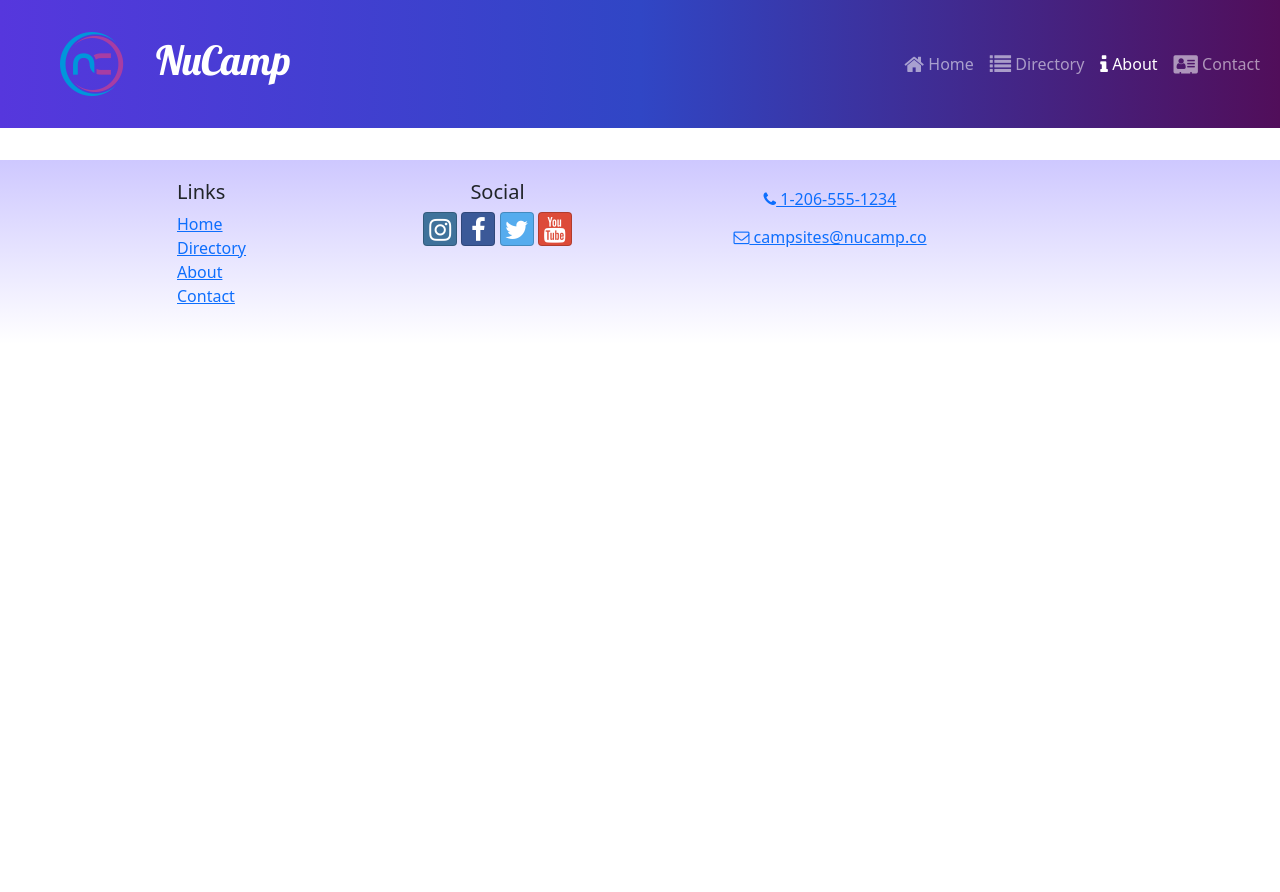
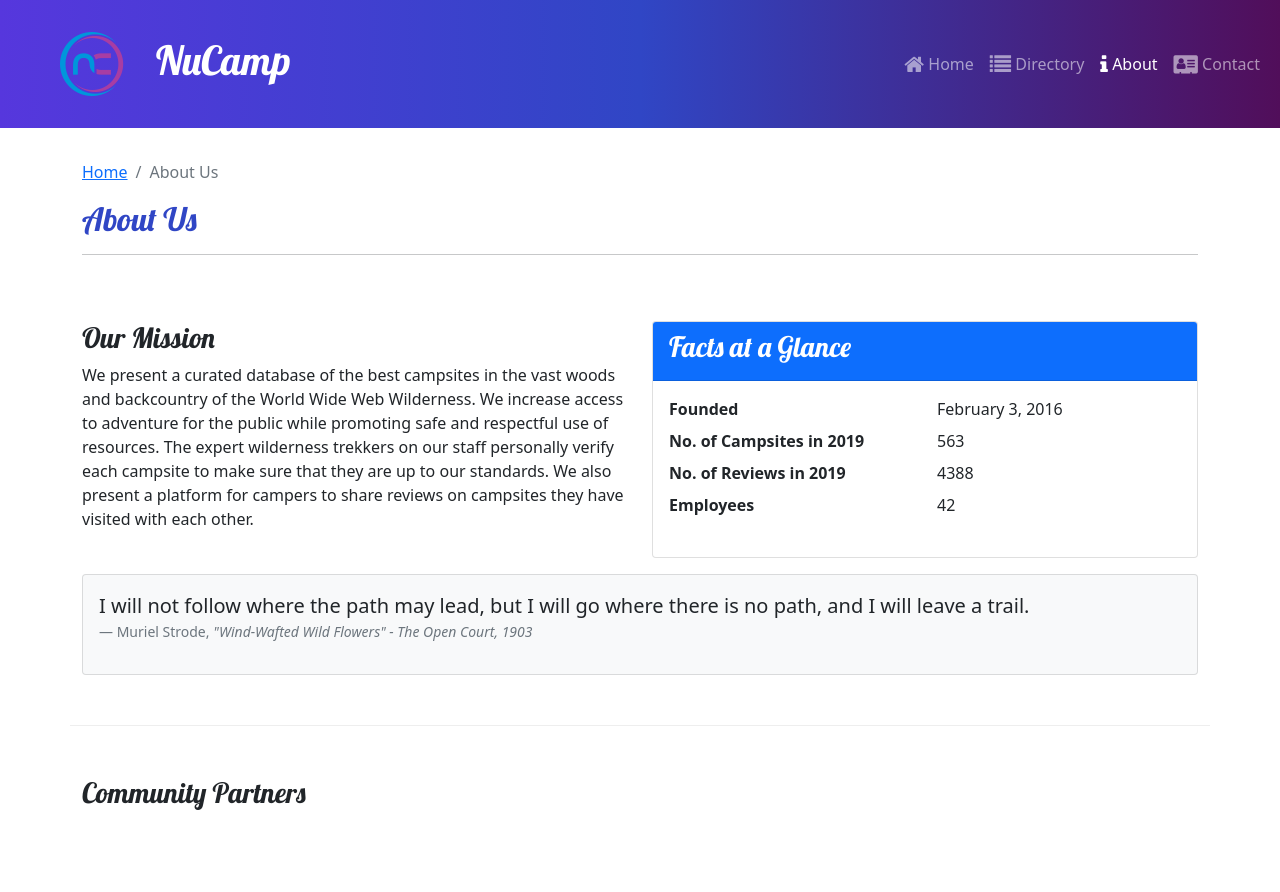
Before and after one commit to bsturrock/nucampsite-react, a React (Create React App) app: page /about in a window 1280 px wide. Shown: the top 892 px of the page. Before the commit the page ends 800 px from the top, so only its background shows below. Built offline with nearby package versions, Linux system fonts and the light colour scheme.

Commit message:
finished

```diff
--- a/src/App.js
+++ b/src/App.js
@@ -6,6 +6,7 @@
 import CampsitesDirectoryPage from './pages/CampsitesDirectoryPage';
 import CampsiteDetailPage from './pages/CampsiteDetailPage';
 import './App.css';
+import AboutPage from './pages/AboutPage';
 
 function App() {
     return (
@@ -16,6 +17,7 @@
                 <Route path='contact' element={<ContactPage />} />
                 <Route path='directory/' element={<CampsitesDirectoryPage />} />
                 <Route path='directory/:campsiteId' element={<CampsiteDetailPage/>}/>
+                <Route path='about' element={<AboutPage/>}/>
             </Routes>
             <Footer />
         </div>
--- a/src/features/display/DisplayList.jsx
+++ b/src/features/display/DisplayList.jsx
@@ -2,9 +2,10 @@
 import DisplayCard from './DisplayCard';
 import { selectFeaturedCampsite } from '../campsites/campsitesSlice';
 import { selectFeaturedPromotion } from '../promotions/promotionsSlice';
+import { selectFeaturedPartner } from '../partners/partnersSlice';
 
 const DisplayList = () => {
-    const items = [selectFeaturedCampsite(), selectFeaturedPromotion()];
+    const items = [selectFeaturedCampsite(), selectFeaturedPromotion(), selectFeaturedPartner()];
 
     return (
         <Row>
--- /dev/null
+++ b/src/features/partners/Partner.jsx
@@ -0,0 +1,19 @@
+const Partner = ({partner}) => {
+
+    if (partner){
+        const {image, name, description} = partner
+        return (
+            <>
+            <img src={image} alt={name} style={{width: '150px'}}/>
+            <div>
+                <h5 className='fw-bold'>{name}</h5>
+                {description}
+            </div>
+            </>
+        )
+
+    }
+    return null
+}
+
+export default Partner
--- /dev/null
+++ b/src/features/partners/PartnerList.jsx
@@ -0,0 +1,21 @@
+import {Col} from 'reactstrap'
+import Partner from './Partner'
+import { selectAllPartners } from './partnersSlice'
+
+const PartnerList = () => {
+    const partners = selectAllPartners()
+    const renderedPartners = partners.map((partner)=>{
+        return (
+            <div key={partner.id} className="d-flex mt-5">
+                <Partner partner={partner}/>
+            </div>
+        )
+    })
+    return (
+        <Col className="mt-4">
+            {renderedPartners}
+        </Col>
+    )
+}
+
+export default PartnerList
--- /dev/null
+++ b/src/features/partners/partnersSlice.js
@@ -0,0 +1,9 @@
+import {PARTNERS} from '../../app/shared/PARTNERS'
+
+export const selectAllPartners = () => {
+    return PARTNERS
+}
+
+export const selectFeaturedPartner = () => {
+    return PARTNERS.find((ele)=>ele.featured)
+}
--- /dev/null
+++ b/src/pages/AboutPage.jsx
@@ -0,0 +1,66 @@
+import {Col, Row, Container, Card, CardBody, CardHeader} from 'reactstrap'
+import SubHeader from '../components/SubHeader'
+import PartnerList from '../features/partners/PartnerList'
+
+const AboutPage = () => {
+    return (
+        <Container>
+            <SubHeader current='About Us'/>
+            <Row className='row-content'>
+                <Col sm='6'>
+                    <h3>Our Mission</h3>
+                    <p>
+                        We present a curated database of the best campsites in the
+                        vast woods and backcountry of the World Wide Web Wilderness.
+                        We increase access to adventure for the public while
+                        promoting safe and respectful use of resources. The expert
+                        wilderness trekkers on our staff personally verify each
+                        campsite to make sure that they are up to our standards. We
+                        also present a platform for campers to share reviews on
+                        campsites they have visited with each other.
+                    </p>
+                </Col>
+                <Col sm='6'>
+                    <Card>
+                        <CardHeader className="bg-primary text-white">
+                            <h3>Facts at a Glance</h3>
+                        </CardHeader>
+                        <CardBody>
+                            <dl className='row'>
+                                    <dt className='col-6'>Founded</dt>
+                                    <dd className='col-6'>February 3, 2016</dd>
+                                    <dt className='col-6'>No. of Campsites in 2019</dt>
+                                    <dd className='col-6'>563</dd>
+                                    <dt className='col-6'>No. of Reviews in 2019</dt>
+                                    <dd className='col-6'>4388</dd>
+                                    <dt className='col-6'>Employees</dt>
+                                    <dd className='col-6'>42</dd>
+                                </dl>
+                        </CardBody>
+                    </Card>
+                </Col>
+                <Col>
+                    <Card className="bg-light mt-3">
+                        <CardBody>
+                            <blockquote className='blockquote'><p>I will not follow where the path may lead, but I will go where there is no path, and I will leave a trail.</p></blockquote>
+                            <footer className='blockquote-footer'>Muriel Strode,{' '}
+                                    <cite title='Source Title'>
+                                        "Wind-Wafted Wild Flowers" - The Open Court,
+                                        1903
+                                    </cite>
+                            </footer>
+                        </CardBody>
+                    </Card>
+                </Col>
+            </Row>
+            <Row className='row-content'>
+                <Col xs='12'>
+                    <h3>Community Partners</h3>
+                </Col>
+                <PartnerList/>
+            </Row>
+        </Container>
+    )
+}
+
+export default AboutPage
```
